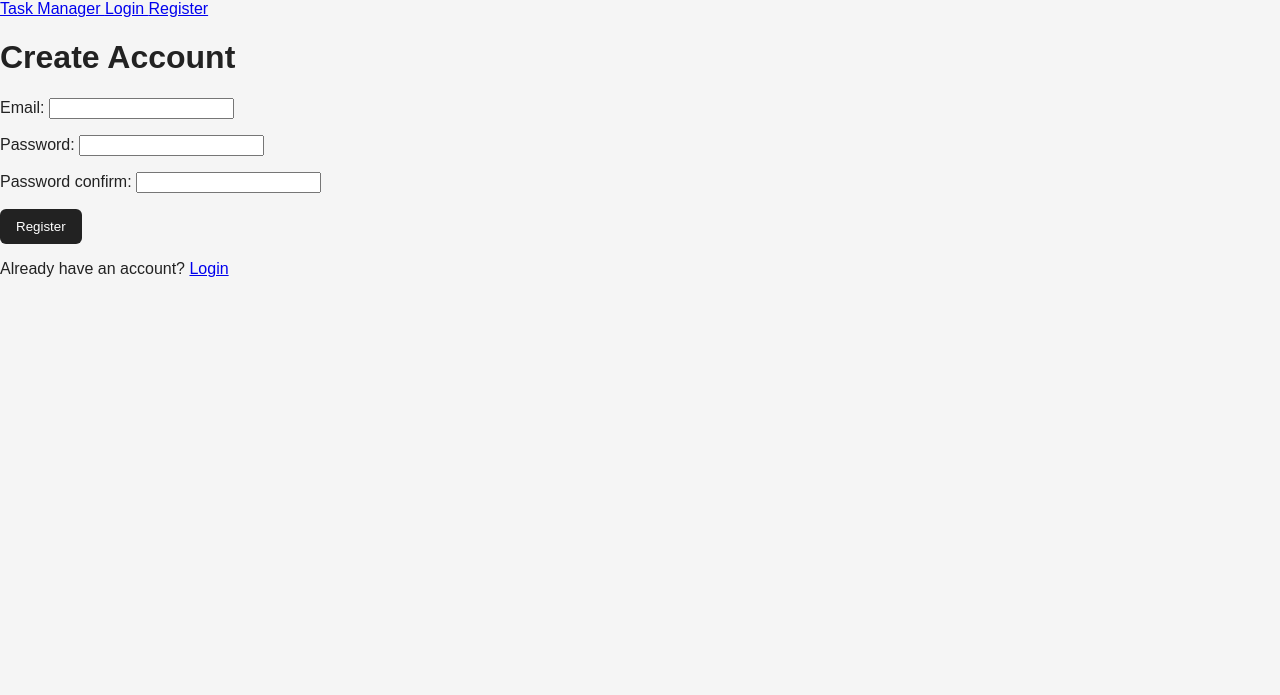
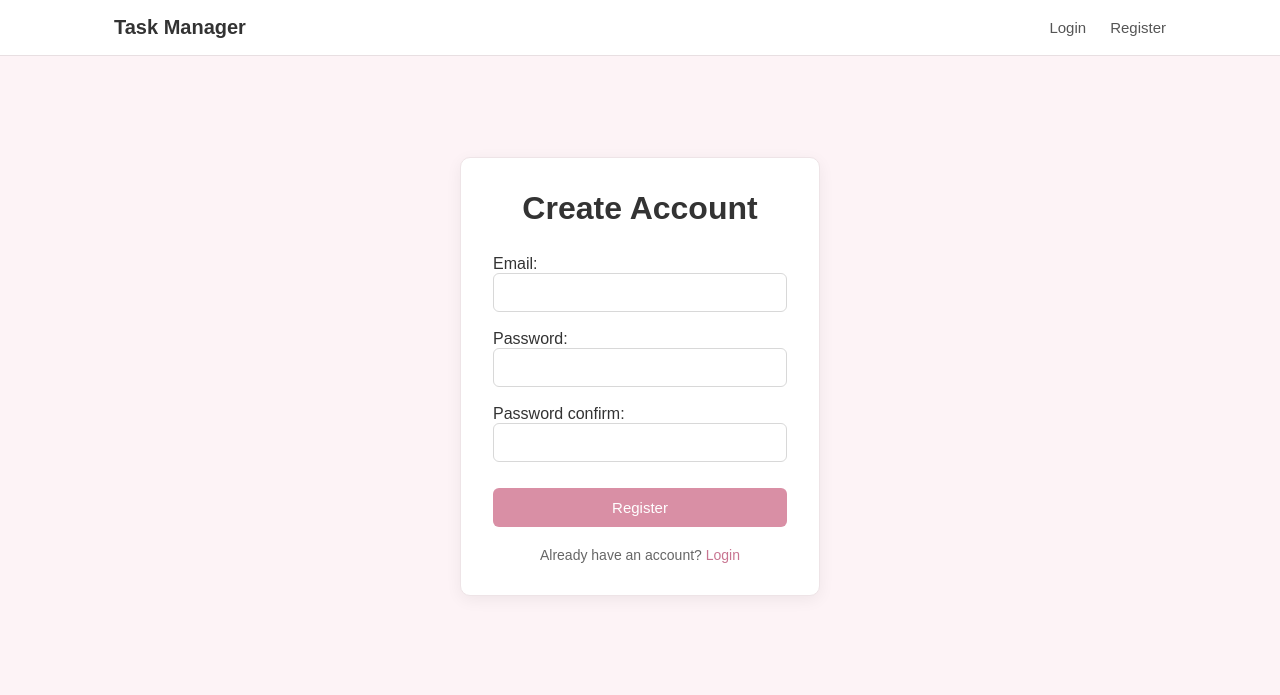
Before and after one commit to nargesrezaii/task-manager-api, a Django app: page /register/ in a window 1280 px wide. Shown: the top 695 px of the page. Run offline with Django 5.2, Linux system fonts and the light colour scheme.

Commit message:
style: improve dashboard and authentication changes

```diff
--- a/apps/dashboard/templates/dashboard/base.html
+++ b/apps/dashboard/templates/dashboard/base.html
@@ -13,13 +13,14 @@
 
 <body>
 
-    <header>
-        <nav>
-            <a href="{% url 'dashboard' %}">
+    <header class="site-header">
+        <nav class="navbar">
+            <a class="navbar-brand" href="{% url 'dashboard' %}">
                 Task Manager
             </a>
 
-            {% if request.user.is_authenticated %}
+            <div class="navbar-links">
+                {% if request.user.is_authenticated %}
                 <a href="{% url 'dashboard' %}">
                     Dashboard
                 </a>
@@ -28,12 +29,12 @@
                     Create Task
                 </a>
 
+                <a href="{% url 'task-list' %}">
+                    My Tasks
+                </a>
+
                 <a href="{% url 'profile' %}">
                     Profile
-                </a>
-
-                <a href="{% url 'task-list' %}">
-                    My Tasks
                 </a>
 
                 <form method="post" action="{% url 'logout' %}">
@@ -41,15 +42,16 @@
                     <button type="submit">Logout</button>
                 </form>
 
-            {% else %}
+                {% else %}
                 <a href="{% url 'login' %}">
                     Login
                 </a>
+
                 <a href="{% url 'register' %}">
                     Register
                 </a>
-            {% endif %}
-
+                {% endif %}
+            </div>
         </nav>
     </header>
 
--- a/apps/dashboard/templates/dashboard/login.html
+++ b/apps/dashboard/templates/dashboard/login.html
@@ -5,6 +5,8 @@
 {% endblock %}
 
 {% block content %}
+    <div class="auth-container">
+        <div class="auth-card">
             <h1>Login</h1>
 
             <form method="post">
@@ -12,5 +14,7 @@
                 {{ form.as_p }}
                 <button type="submit">Login</button>
             </form>
+        </div>
+    </div>
 
 {% endblock %}
--- a/apps/dashboard/templates/dashboard/register.html
+++ b/apps/dashboard/templates/dashboard/register.html
@@ -5,7 +5,8 @@
 {% endblock %}
 
 {% block content %}
-
+    <div class="auth-container">
+        <div class="auth-card">
             <h1>Create Account</h1>
 
             <form method="post">
@@ -15,9 +16,10 @@
                 <button type="submit">Register</button>
             </form>
 
-    <p>
+            <p class="auth-footer">
                 Already have an account?
                 <a href="{% url 'login' %}">Login</a>
             </p>
-
+        </div>
+    </div>
 {% endblock %}
--- a/config/settings.py
+++ b/config/settings.py
@@ -11,7 +11,7 @@ load_dotenv(BASE_DIR / ".env")
 
 SECRET_KEY = os.environ["SECRET_KEY"]
 
-DEBUG = os.environ.get("DEBUG", "FALSE") == "TRUE"
+DEBUG = os.environ.get("DEBUG", "False") == "True"
 
 ALLOWED_HOSTS = os.environ.get("ALLOWED_HOSTS", "").split(",")
 
--- a/static/css/style.css
+++ b/static/css/style.css
@@ -1,34 +1,307 @@
+/* ---------- Base ---------- */
+
+* {
+    box-sizing: border-box;
+}
+
 body {
+    margin: 0;
     font-family: Arial, sans-serif;
-    background-color: #f5f5f5;
-    color: #222;
+    background-color: #fdf3f6;
+    color: #333;
+}
+
+
+/* ---------- Navigation ---------- */
+
+.site-header {
+    background-color: #ffffff;
+    border-bottom: 1px solid #e8dfe2;
+}
+
+.navbar {
+    max-width: 1100px;
+    margin: 0 auto;
+    padding: 16px 24px;
+    display: flex;
+    align-items: center;
+    justify-content: space-between;
+}
+
+.navbar-brand {
+    color: #333;
+    font-size: 20px;
+    font-weight: 600;
+    text-decoration: none;
+}
+
+.navbar-links {
+    display: flex;
+    align-items: center;
+    gap: 24px;
+}
+
+.navbar-links a {
+    color: #555;
+    text-decoration: none;
+    font-size: 15px;
+}
+
+.navbar-links a:hover {
+    color: #c87591;
+}
+
+.navbar-links form {
     margin: 0;
 }
 
-.container {
-    max-width: 900px;
-    margin: 40px auto;
-    padding: 0 20px;
-}
-
-.card {
-    background: white;
-    padding: 24px;
-    border-radius: 10px;
-    box-shadow: 0 2px 8px rgba(0, 0, 0, 0.08);
-}
-
-button,
-input[type="submit"] {
-    background-color: #222;
-    color: white;
+.navbar-links button {
     border: none;
-    padding: 10px 16px;
-    border-radius: 6px;
+    background: none;
+    padding: 0;
+    font-family: inherit;
+    font-size: 15px;
+    color: #555;
     cursor: pointer;
 }
 
-    button:hover,
-    input[type="submit"]:hover {
-        opacity: 0.85;
-    }
+.navbar-links button:hover {
+    color: #c87591;
+}
+
+
+/* ---------- Main content ---------- */
+
+main {
+    max-width: 1100px;
+    margin: 0 auto;
+    padding: 40px 24px;
+}
+
+
+/* ---------- Login ---------- */
+
+.auth-container {
+    min-height: 70vh;
+    display: flex;
+    justify-content: center;
+    align-items: center;
+}
+
+.auth-card {
+    width: 100%;
+    max-width: 360px;
+    background-color: #ffffff;
+    padding: 32px;
+    border: 1px solid #eee4e7;
+    border-radius: 10px;
+    box-shadow: 0 4px 16px rgba(0, 0, 0, 0.06);
+}
+
+.auth-card h1 {
+    margin-top: 0;
+    margin-bottom: 28px;
+    text-align: center;
+    color: #333;
+}
+
+.auth-card form p {
+    margin-bottom: 18px;
+}
+
+.auth-card input {
+    width: 100%;
+    padding: 10px 12px;
+    border: 1px solid #d8d8d8;
+    border-radius: 6px;
+    font-size: 15px;
+}
+
+.auth-card input:focus {
+    outline: none;
+    border-color: #d98fa5;
+}
+
+.auth-card button {
+    width: 100%;
+    padding: 11px;
+    margin-top: 8px;
+    border: none;
+    border-radius: 6px;
+    background-color: #d98fa5;
+    color: #ffffff;
+    font-size: 15px;
+    cursor: pointer;
+}
+
+.auth-card button:hover {
+    background-color: #c87591;
+}
+
+.auth-footer {
+    margin: 20px 0 0;
+    text-align: center;
+    color: #666;
+    font-size: 14px;
+}
+
+.auth-footer a {
+    color: #c87591;
+    text-decoration: none;
+}
+
+.auth-footer a:hover {
+    color: #b45f7b;
+}
+
+/* ---------- Dashboard ---------- */
+
+.dashboard-header {
+    margin-bottom: 40px;
+}
+
+.dashboard-header h1 {
+    margin-bottom: 8px;
+    color: #333;
+}
+
+.dashboard-header p {
+    margin: 0;
+    color: #777;
+}
+
+.dashboard-section {
+    margin-bottom: 40px;
+}
+
+.dashboard-section h2 {
+    margin-bottom: 20px;
+    color: #333;
+}
+
+
+/* ---------- Overview ---------- */
+
+.overview-grid {
+    display: grid;
+    grid-template-columns: repeat(4, 1fr);
+    gap: 16px;
+}
+
+.overview-card {
+    background-color: #ffffff;
+    padding: 24px;
+    border: 1px solid #eee4e7;
+    border-radius: 10px;
+}
+
+.overview-card h3 {
+    margin: 0 0 12px;
+    color: #666;
+    font-size: 14px;
+    font-weight: 500;
+}
+
+.overview-card p {
+    margin: 0;
+    color: #333;
+    font-size: 28px;
+    font-weight: 600;
+}
+
+
+/* ---------- Recent Tasks ---------- */
+
+.section-header {
+    display: flex;
+    align-items: center;
+    justify-content: space-between;
+    margin-bottom: 20px;
+}
+
+.section-header h2 {
+    margin: 0;
+}
+
+.task-grid {
+    display: grid;
+    grid-template-columns: repeat(2, 1fr);
+    gap: 16px;
+}
+
+.task-card {
+    background-color: #ffffff;
+    padding: 24px;
+    border: 1px solid #eee4e7;
+    border-radius: 10px;
+}
+
+.task-card h3 {
+    margin-top: 0;
+    margin-bottom: 18px;
+}
+
+.task-card h3 a {
+    color: #333;
+    text-decoration: none;
+}
+
+.task-card h3 a:hover {
+    color: #c87591;
+}
+
+.task-card p {
+    margin: 8px 0;
+    color: #666;
+    font-size: 14px;
+}
+
+
+/* ---------- Dashboard Actions ---------- */
+
+.dashboard-actions {
+    display: flex;
+    gap: 12px;
+    margin-top: 20px;
+}
+
+.primary-button,
+.secondary-button {
+    display: inline-block;
+    padding: 10px 16px;
+    border-radius: 6px;
+    text-decoration: none;
+    font-size: 14px;
+}
+
+.primary-button {
+    background-color: #d98fa5;
+    color: #ffffff;
+}
+
+.primary-button:hover {
+    background-color: #c87591;
+}
+
+.secondary-button {
+    background-color: #ffffff;
+    color: #555;
+    border: 1px solid #d8d8d8;
+}
+
+.secondary-button:hover {
+    border-color: #c87591;
+    color: #c87591;
+}
+
+
+/* ---------- Empty State ---------- */
+
+.empty-state {
+    background-color: #ffffff;
+    padding: 30px;
+    border: 1px solid #eee4e7;
+    border-radius: 10px;
+    text-align: center;
+    color: #777;
+}
```
Also changed, not shown: apps/dashboard/templates/dashboard/dashboard.html (+70 -18 lines). Lines whose indentation alone changed are shown as unchanged.
